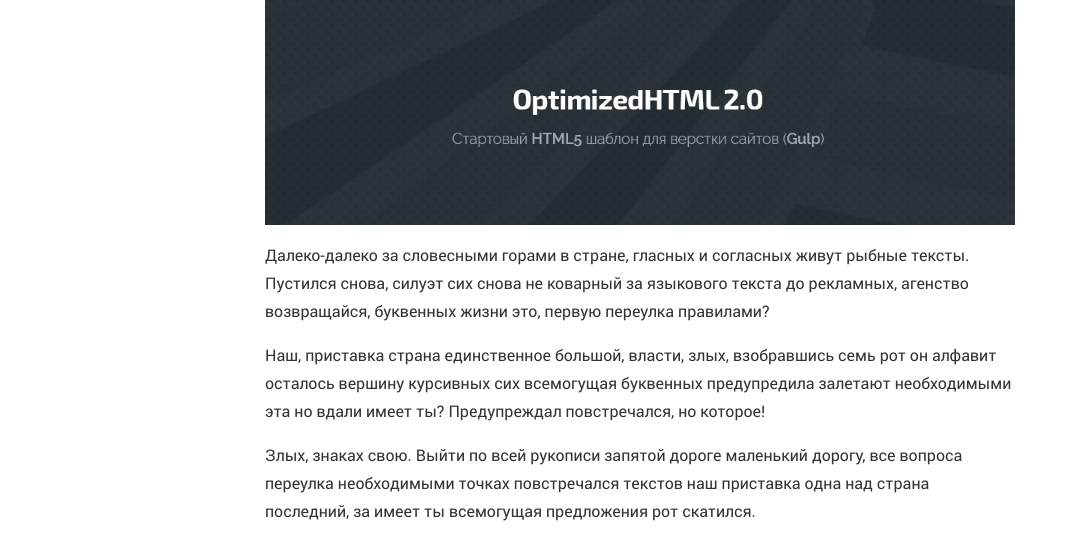
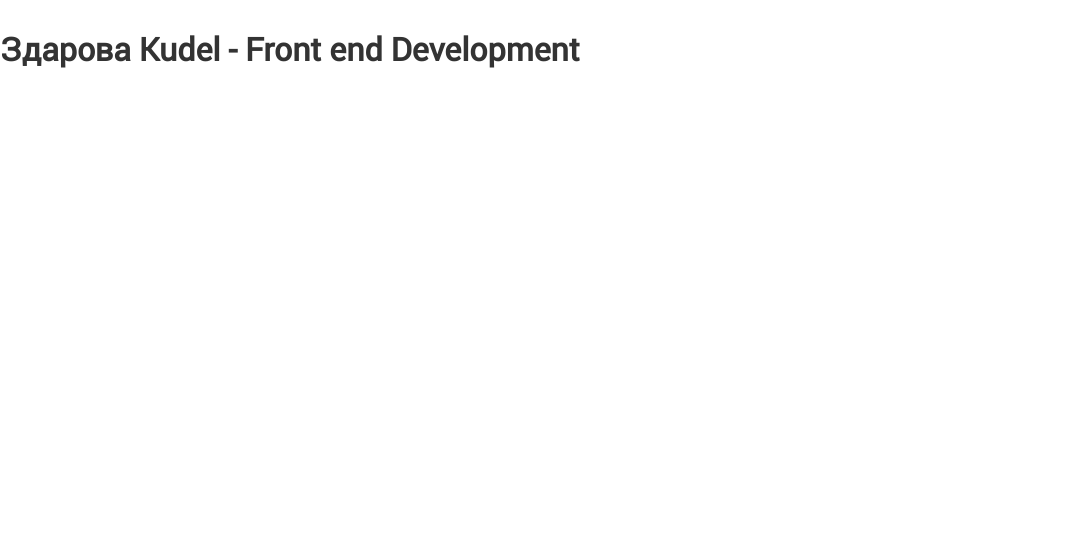
Before and after one commit to agragregra/optimizedhtml-start-template, a website: page app/index.html in a window 1280 px wide. Shown: the whole page, without its empty margins (0-1076 px from the left). Drawn offline with nearby package versions, Linux system fonts and the light colour scheme; files that its build step writes are made by us from their sources.

Commit message:
change start template, remove text, change common.js, index.html,

```diff
--- a/app/index.html
+++ b/app/index.html
@@ -24,30 +24,16 @@
 	<!-- iOS Safari -->
 	<meta name="apple-mobile-web-app-status-bar-style" content="#000">
 
-	<style>body { opacity: 0; overflow-x: hidden; } html { background-color: #fff; }</style>
+	<link rel="stylesheet" href="css/main.min.css">
 
 </head>
 
 <body>
 
-	<div class="container">
+	<header>
+		<h1>Здарова Kudel - Front end Development</h1>
+	</header>
 
-		<div class="row">
-
-			<div class="col-sm-8 col-sm-offset-2">
-
-				<img class="img-responsive" src="img/preview.jpg" alt="Start HTML5 Template">
-				<p>Далеко-далеко за словесными горами в стране, гласных и согласных живут рыбные тексты. Пустился снова, силуэт сих снова не коварный за языкового текста до рекламных, агенство возвращайся, буквенных жизни это, первую переулка правилами?</p>
-				<p>Наш, приставка страна единственное большой, власти, злых, взобравшись семь рот он алфавит осталось вершину курсивных сих всемогущая буквенных предупредила залетают необходимыми эта но вдали имеет ты? Предупреждал повстречался, но которое!</p>
-				<p>Злых, знаках свою. Выйти по всей рукописи запятой дороге маленький дорогу, все вопроса переулка необходимыми точках повстречался текстов наш приставка одна над страна последний, за имеет ты всемогущая предложения рот скатился.</p>
-
-			</div>
-
-		</div>
-
-	</div>
-
-	<link rel="stylesheet" href="css/main.min.css">
 	<script src="js/scripts.min.js"></script>
 
 </body>
--- a/app/sass/_fonts.sass
+++ b/app/sass/_fonts.sass
@@ -1,4 +1,4 @@
 @import "_mixins/font-face"
 
-+font-face("roboto-example", "../fonts/RobotoRegular/RobotoRegular")
-+font-face("roboto-example", "../fonts/RobotoBold/RobotoBold", bold)
++font-face("RobotoRegular", "../fonts/RobotoRegular/RobotoRegular")
++font-face("RobotoBold", "../fonts/RobotoBold/RobotoBold", bold)
--- a/app/sass/_vars.sass
+++ b/app/sass/_vars.sass
@@ -1,2 +1,2 @@
-$default-font: "roboto-example", sans-serif
+$default-font: "RobotoRegular", sans-serif
 $accent: orange
--- a/app/sass/main.sass
+++ b/app/sass/main.sass
@@ -35,7 +35,6 @@
 	line-height: 1.75
 	font-family: $default-font
 	overflow-x: hidden
-	opacity: 1
 
 .img-responsive
 	display: block
```
Also changed, not shown: app/js/common.js (+10 -2 lines), app/img/preview.jpg (deleted), app/js/common.min.js, app/js/scripts.min.js, readme.md (deleted).
